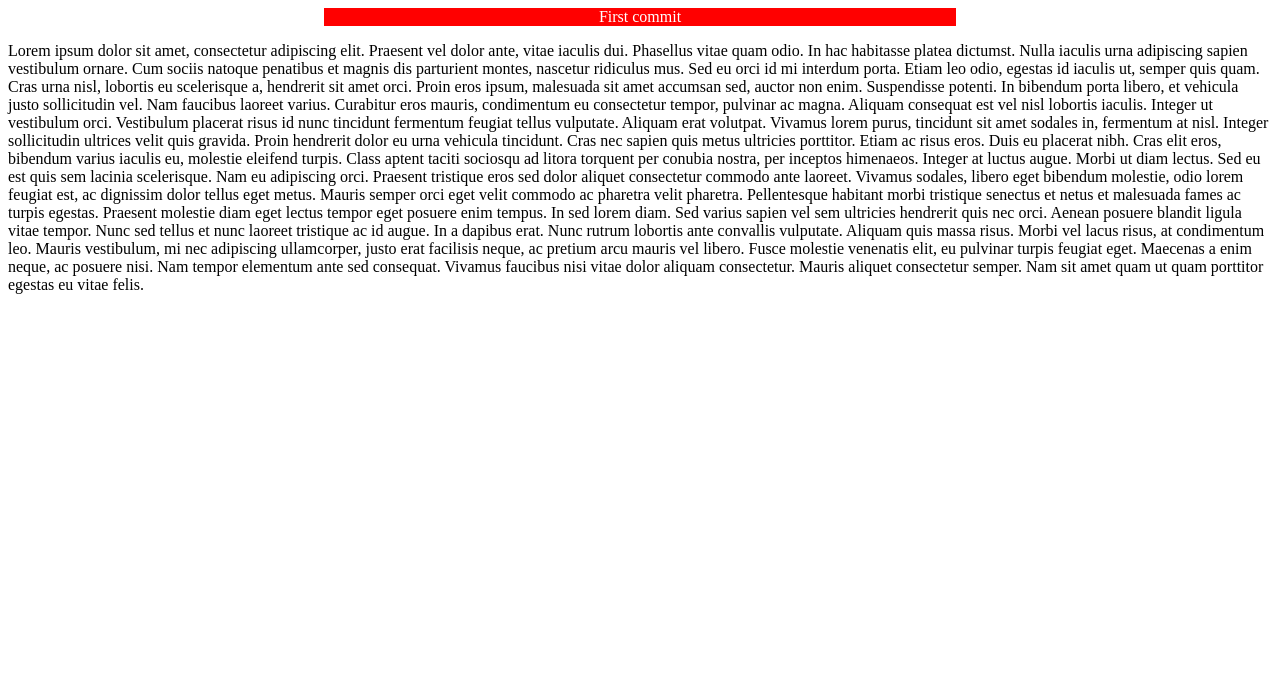
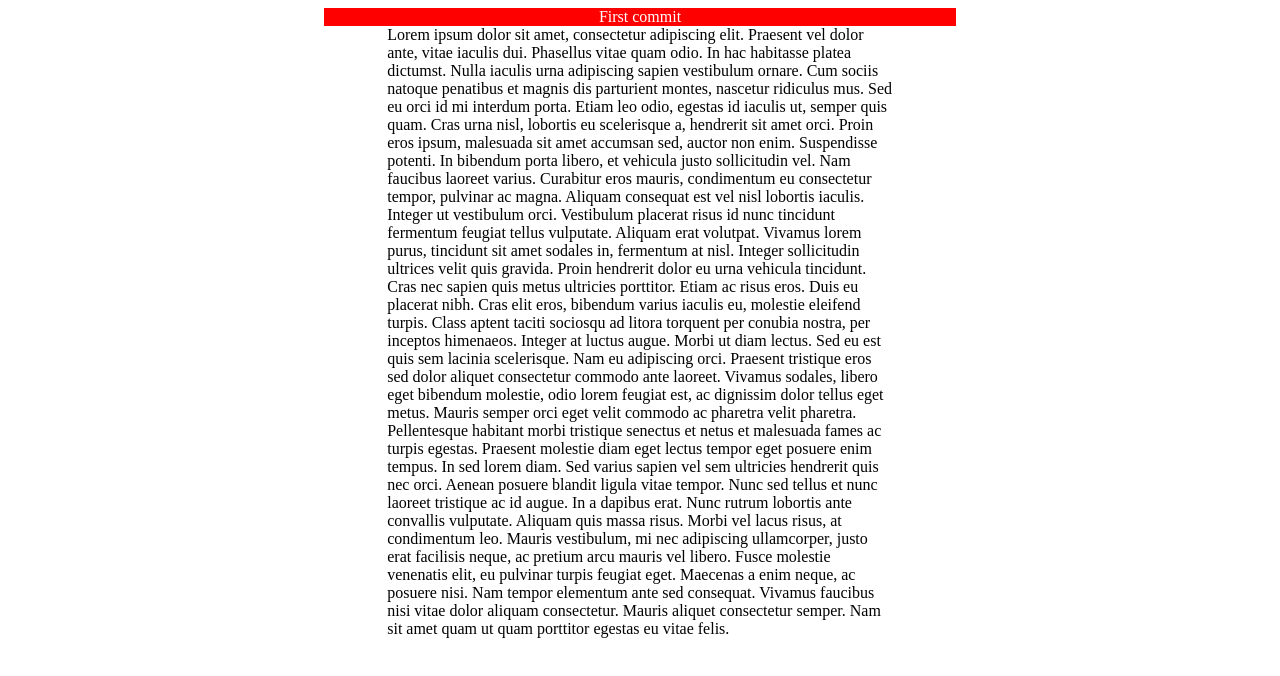
Before and after one commit to timkim/WebDiffTest, a plain HTML site: page index.html in a window 1280 px wide. Drawn offline with Linux system fonts and the light colour scheme.

Commit message:
centered text

```diff
--- a/index.html
+++ b/index.html
@@ -8,6 +8,13 @@
     background: red;
     text-align: center;
     }
+
+    .stuff{
+        margin: 0 auto;
+        width: 40%;
+        text-align: justified;
+
+    }
 </style>
 </head>
 
@@ -16,7 +23,7 @@
 First commit
 </div>
 
-<p>Lorem ipsum dolor sit amet, consectetur adipiscing elit. Praesent vel dolor ante, vitae iaculis dui. Phasellus vitae quam odio. In hac habitasse platea dictumst. Nulla iaculis urna adipiscing sapien vestibulum ornare. Cum sociis natoque penatibus et magnis dis parturient montes, nascetur ridiculus mus. Sed eu orci id mi interdum porta. Etiam leo odio, egestas id iaculis ut, semper quis quam. Cras urna nisl, lobortis eu scelerisque a, hendrerit sit amet orci. Proin eros ipsum, malesuada sit amet accumsan sed, auctor non enim. Suspendisse potenti. In bibendum porta libero, et vehicula justo sollicitudin vel.
+<p class="stuff">Lorem ipsum dolor sit amet, consectetur adipiscing elit. Praesent vel dolor ante, vitae iaculis dui. Phasellus vitae quam odio. In hac habitasse platea dictumst. Nulla iaculis urna adipiscing sapien vestibulum ornare. Cum sociis natoque penatibus et magnis dis parturient montes, nascetur ridiculus mus. Sed eu orci id mi interdum porta. Etiam leo odio, egestas id iaculis ut, semper quis quam. Cras urna nisl, lobortis eu scelerisque a, hendrerit sit amet orci. Proin eros ipsum, malesuada sit amet accumsan sed, auctor non enim. Suspendisse potenti. In bibendum porta libero, et vehicula justo sollicitudin vel.
 
 Nam faucibus laoreet varius. Curabitur eros mauris, condimentum eu consectetur tempor, pulvinar ac magna. Aliquam consequat est vel nisl lobortis iaculis. Integer ut vestibulum orci. Vestibulum placerat risus id nunc tincidunt fermentum feugiat tellus vulputate. Aliquam erat volutpat. Vivamus lorem purus, tincidunt sit amet sodales in, fermentum at nisl. Integer sollicitudin ultrices velit quis gravida. Proin hendrerit dolor eu urna vehicula tincidunt. Cras nec sapien quis metus ultricies porttitor.
 
```
